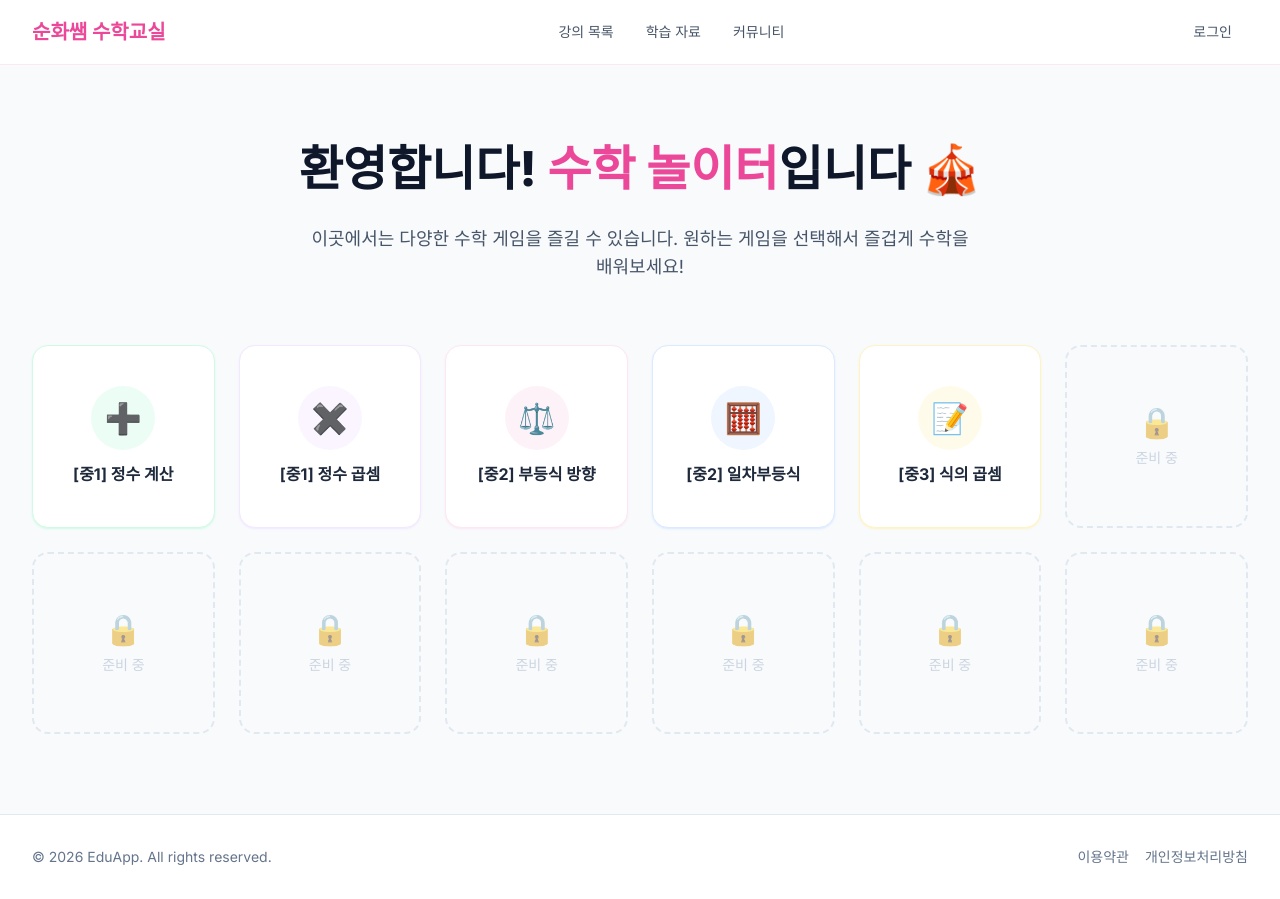
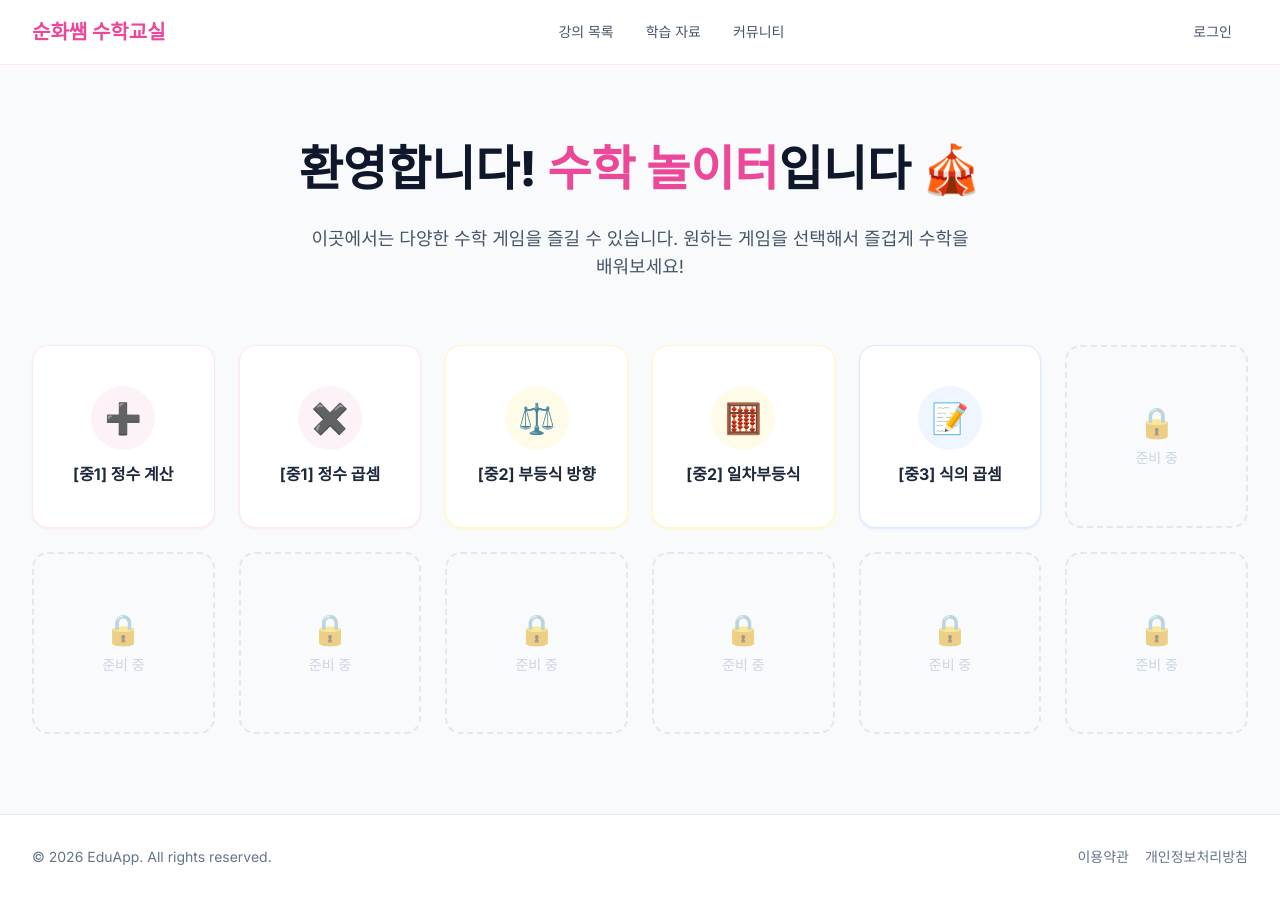
Before and after one commit to gnfkgnvm1-afk/sun, a Next.js app: page /playground in a window 1280 px wide. Built offline with nearby package versions, Linux system fonts and the light colour scheme.

Commit message:
style: color-code game cards by grade (middle 1 to pink, middle 2 to yellow, middle 3 to blue)

```diff
--- a/app/playground/page.tsx
+++ b/app/playground/page.tsx
@@ -15,8 +15,8 @@ export default function Playground() {
 
         {/* 정수의 덧셈 뺄셈 게임 카드 */}
         <Link href="/game/integer-math" className="group">
-          <div className="bg-white rounded-2xl shadow-sm hover:shadow-md shadow-emerald-100 border border-emerald-100 overflow-hidden flex flex-col items-center justify-center transition-all hover:-translate-y-1 duration-200 aspect-square p-4">
-            <div className="w-14 h-14 sm:w-16 sm:h-16 rounded-full bg-emerald-50 flex items-center justify-center text-2xl sm:text-3xl mb-3 group-hover:scale-110 transition-transform">
+          <div className="bg-white rounded-2xl shadow-sm hover:shadow-md shadow-pink-100 border border-pink-100 overflow-hidden flex flex-col items-center justify-center transition-all hover:-translate-y-1 duration-200 aspect-square p-4">
+            <div className="w-14 h-14 sm:w-16 sm:h-16 rounded-full bg-pink-50 flex items-center justify-center text-2xl sm:text-3xl mb-3 group-hover:scale-110 transition-transform">
               ➕
             </div>
             <h2 className="text-sm sm:text-base font-bold text-slate-800 text-center break-keep">
@@ -27,8 +27,8 @@ export default function Playground() {
 
         {/* 정수의 곱셈 게임 카드 */}
         <Link href="/game/integer-multiplication" className="group">
-          <div className="bg-white rounded-2xl shadow-sm hover:shadow-md shadow-purple-100 border border-purple-100 overflow-hidden flex flex-col items-center justify-center transition-all hover:-translate-y-1 duration-200 aspect-square p-4">
-            <div className="w-14 h-14 sm:w-16 sm:h-16 rounded-full bg-purple-50 flex items-center justify-center text-2xl sm:text-3xl mb-3 group-hover:scale-110 transition-transform">
+          <div className="bg-white rounded-2xl shadow-sm hover:shadow-md shadow-pink-100 border border-pink-100 overflow-hidden flex flex-col items-center justify-center transition-all hover:-translate-y-1 duration-200 aspect-square p-4">
+            <div className="w-14 h-14 sm:w-16 sm:h-16 rounded-full bg-pink-50 flex items-center justify-center text-2xl sm:text-3xl mb-3 group-hover:scale-110 transition-transform">
               ✖️
             </div>
             <h2 className="text-sm sm:text-base font-bold text-slate-800 text-center break-keep">
@@ -39,8 +39,8 @@ export default function Playground() {
 
         {/* 부등식 게임 카드 */}
         <Link href="/game/inequality" className="group">
-          <div className="bg-white rounded-2xl shadow-sm hover:shadow-md shadow-pink-100 border border-pink-100 overflow-hidden flex flex-col items-center justify-center transition-all hover:-translate-y-1 duration-200 aspect-square p-4">
-            <div className="w-14 h-14 sm:w-16 sm:h-16 rounded-full bg-pink-50 flex items-center justify-center text-2xl sm:text-3xl mb-3 group-hover:scale-110 transition-transform">
+          <div className="bg-white rounded-2xl shadow-sm hover:shadow-md shadow-yellow-100 border border-yellow-100 overflow-hidden flex flex-col items-center justify-center transition-all hover:-translate-y-1 duration-200 aspect-square p-4">
+            <div className="w-14 h-14 sm:w-16 sm:h-16 rounded-full bg-yellow-50 flex items-center justify-center text-2xl sm:text-3xl mb-3 group-hover:scale-110 transition-transform">
               ⚖️
             </div>
             <h2 className="text-sm sm:text-base font-bold text-slate-800 text-center break-keep">
@@ -51,8 +51,8 @@ export default function Playground() {
 
         {/* 일차부등식 게임 카드 */}
         <Link href="/game/linear-inequality" className="group">
-          <div className="bg-white rounded-2xl shadow-sm hover:shadow-md shadow-blue-100 border border-blue-100 overflow-hidden flex flex-col items-center justify-center transition-all hover:-translate-y-1 duration-200 aspect-square p-4">
-            <div className="w-14 h-14 sm:w-16 sm:h-16 rounded-full bg-blue-50 flex items-center justify-center text-2xl sm:text-3xl mb-3 group-hover:scale-110 transition-transform">
+          <div className="bg-white rounded-2xl shadow-sm hover:shadow-md shadow-yellow-100 border border-yellow-100 overflow-hidden flex flex-col items-center justify-center transition-all hover:-translate-y-1 duration-200 aspect-square p-4">
+            <div className="w-14 h-14 sm:w-16 sm:h-16 rounded-full bg-yellow-50 flex items-center justify-center text-2xl sm:text-3xl mb-3 group-hover:scale-110 transition-transform">
               🧮
             </div>
             <h2 className="text-sm sm:text-base font-bold text-slate-800 text-center break-keep">
@@ -63,8 +63,8 @@ export default function Playground() {
 
         {/* 식의 곱셈 게임 카드 */}
         <Link href="/game/polynomial-multiplication" className="group">
-          <div className="bg-white rounded-2xl shadow-sm hover:shadow-md shadow-amber-100 border border-amber-100 overflow-hidden flex flex-col items-center justify-center transition-all hover:-translate-y-1 duration-200 aspect-square p-4">
-            <div className="w-14 h-14 sm:w-16 sm:h-16 rounded-full bg-amber-50 flex items-center justify-center text-2xl sm:text-3xl mb-3 group-hover:scale-110 transition-transform">
+          <div className="bg-white rounded-2xl shadow-sm hover:shadow-md shadow-blue-100 border border-blue-100 overflow-hidden flex flex-col items-center justify-center transition-all hover:-translate-y-1 duration-200 aspect-square p-4">
+            <div className="w-14 h-14 sm:w-16 sm:h-16 rounded-full bg-blue-50 flex items-center justify-center text-2xl sm:text-3xl mb-3 group-hover:scale-110 transition-transform">
               📝
             </div>
             <h2 className="text-sm sm:text-base font-bold text-slate-800 text-center break-keep">
```
